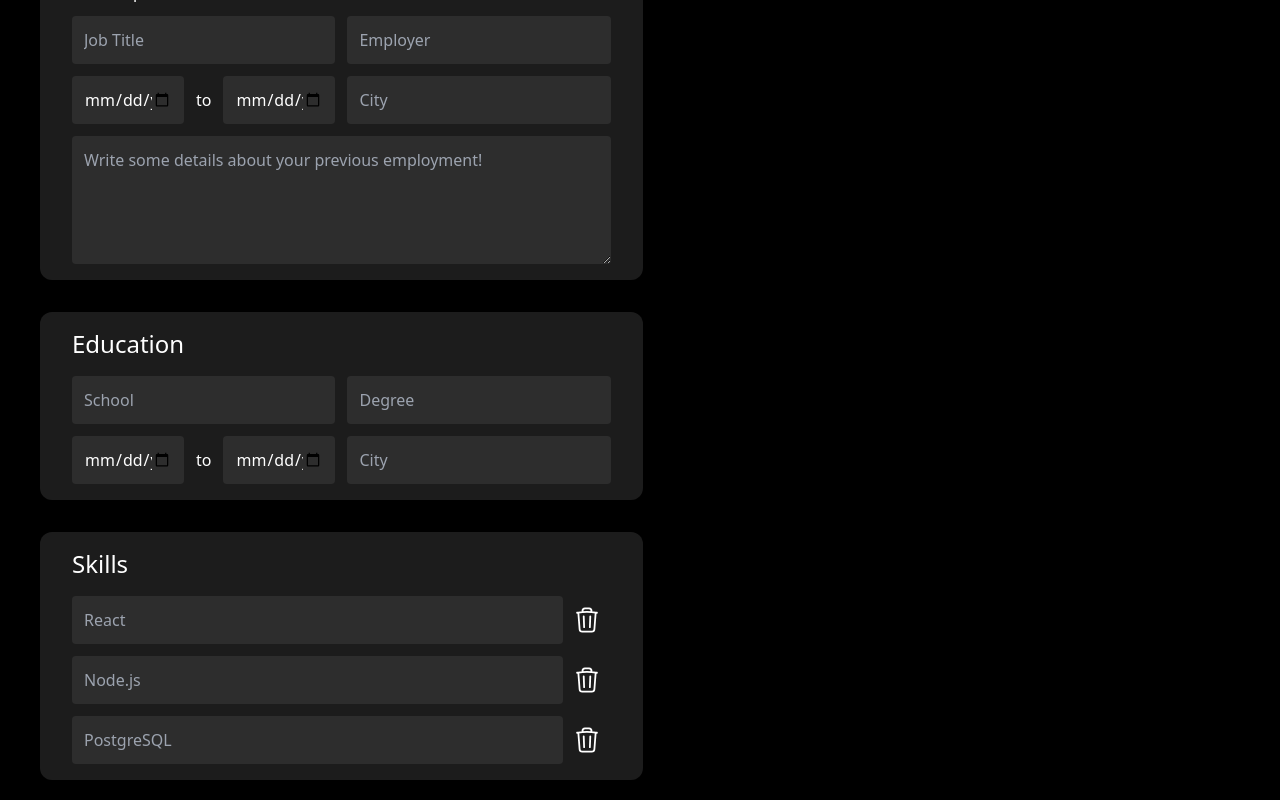
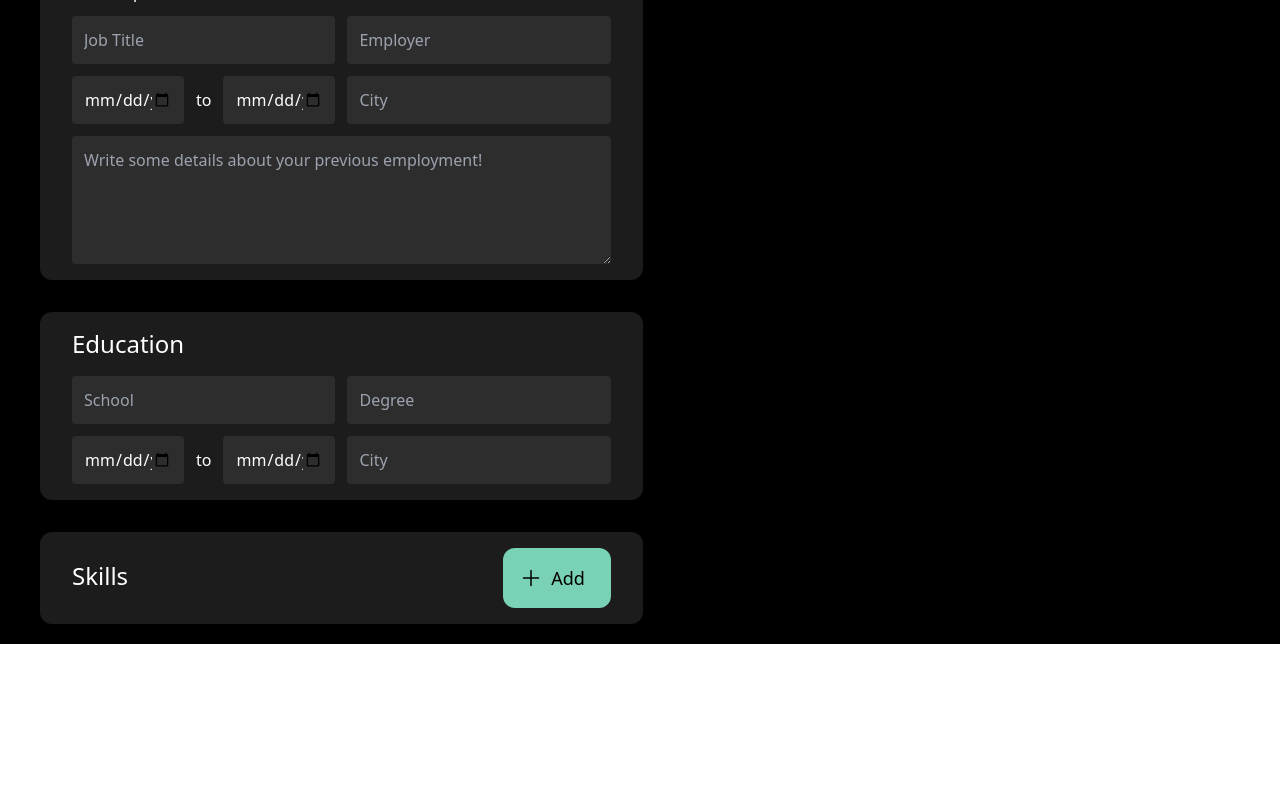
Before and after one commit to aScHEABL/cv-project, a React (Create React App) app: page / in a window 1280 px wide. Shown: the part 1060-1860 px from the top of the page. After the commit the page ends 1704 px from the top, so only its background shows below. Built offline with nearby package versions, Linux system fonts and the light colour scheme.

Commit message:
update: remove dummy input & add task button

```diff
--- a/src/components/Skill.js
+++ b/src/components/Skill.js
@@ -14,8 +14,21 @@ const Skill = () => {
     return (
         <div className="py-4 px-8 flex flex-col flex-wrap gap-3
         bg-component-gray h-fit w-full rounded-xl">
-            <h2 className="h-9 col-span-2 text-white text-2xl">Skills</h2>
-            <div className="flex items-center gap-3">
+            <div className="grid grid-cols-[8fr_2fr] items-center ">
+                <h2 className="h-9 text-white text-2xl">Skills</h2>
+                <button className="flex gap-2 bg-mint rounded-xl p-4 text-lg items-center">
+                <svg xmlns="http://www.w3.org/2000/svg" fill="none" viewBox="0 0 24 24" strokeWidth={1.5} stroke="currentColor" className="w-6 h-6">
+                    <path strokeLinecap="round" strokeLinejoin="round" d="M12 4.5v15m7.5-7.5h-15" />
+                </svg>
+                        Add
+                </button>
+            </div>
+        </div>
+    )
+}
+export default Skill;
+
+{/* <div className="flex items-center gap-3">
                 <input className="bg-input-box-gray h-12 w-full rounded px-3 text-white"
                 placeholder="React" name="skill_1" value={cvState.skill_1}
                 onChange={(e) => handleChange(e.target.name, e.target.value)} />
@@ -44,8 +57,4 @@ const Skill = () => {
                     <path strokeLinecap="round" strokeLinejoin="round" d="M14.74 9l-.346 9m-4.788 0L9.26 9m9.968-3.21c.342.052.682.107 1.022.166m-1.022-.165L18.16 19.673a2.25 2.25 0 01-2.244 2.077H8.084a2.25 2.25 0 01-2.244-2.077L4.772 5.79m14.456 0a48.108 48.108 0 00-3.478-.397m-12 .562c.34-.059.68-.114 1.022-.165m0 0a48.11 48.11 0 013.478-.397m7.5 0v-.916c0-1.18-.91-2.164-2.09-2.201a51.964 51.964 0 00-3.32 0c-1.18.037-2.09 1.022-2.09 2.201v.916m7.5 0a48.667 48.667 0 00-7.5 0" />
                 </svg>
                 </button>
-            </div>
-        </div>
-    )
-}
-export default Skill;
+            </div> */}
```
